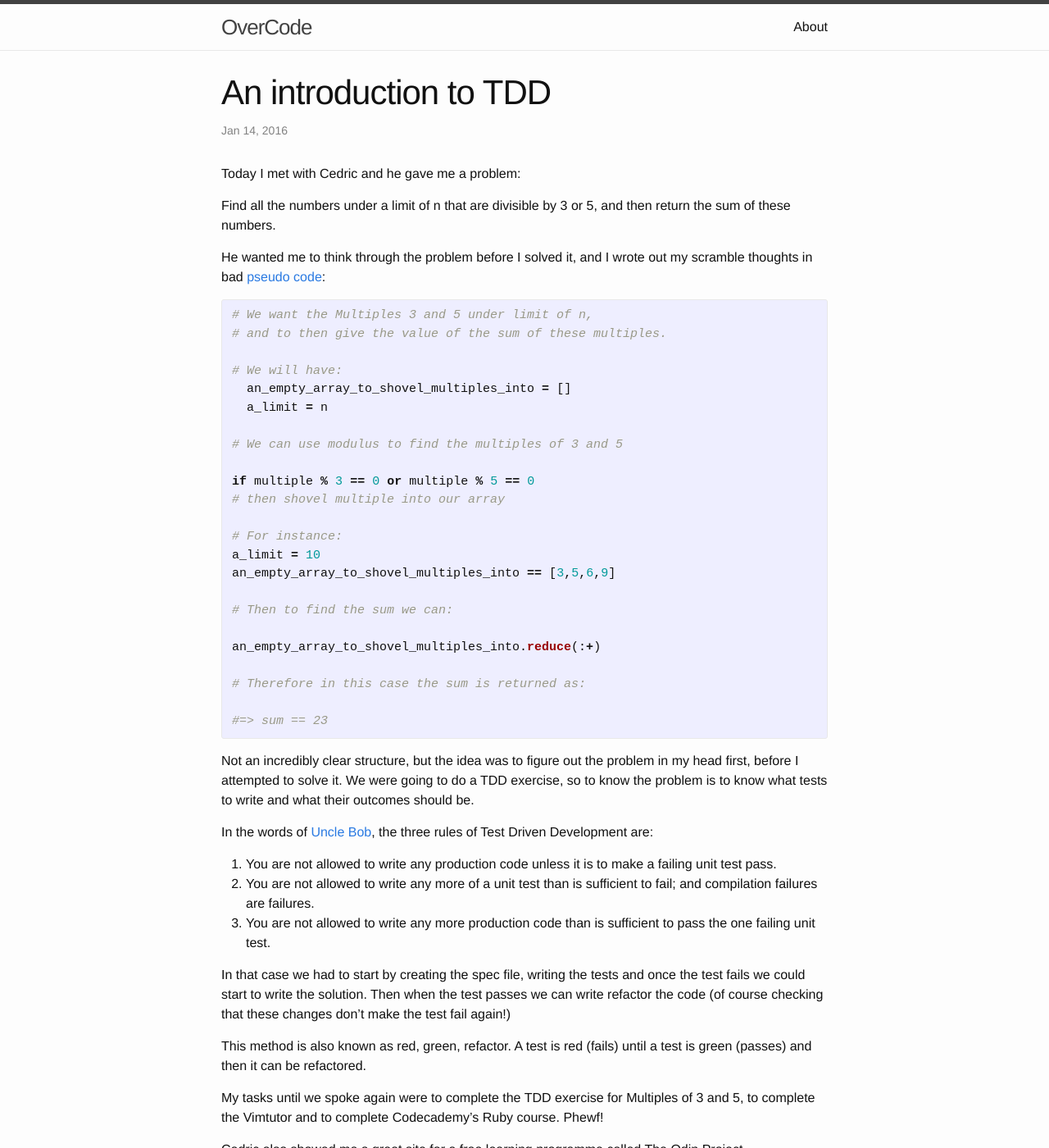
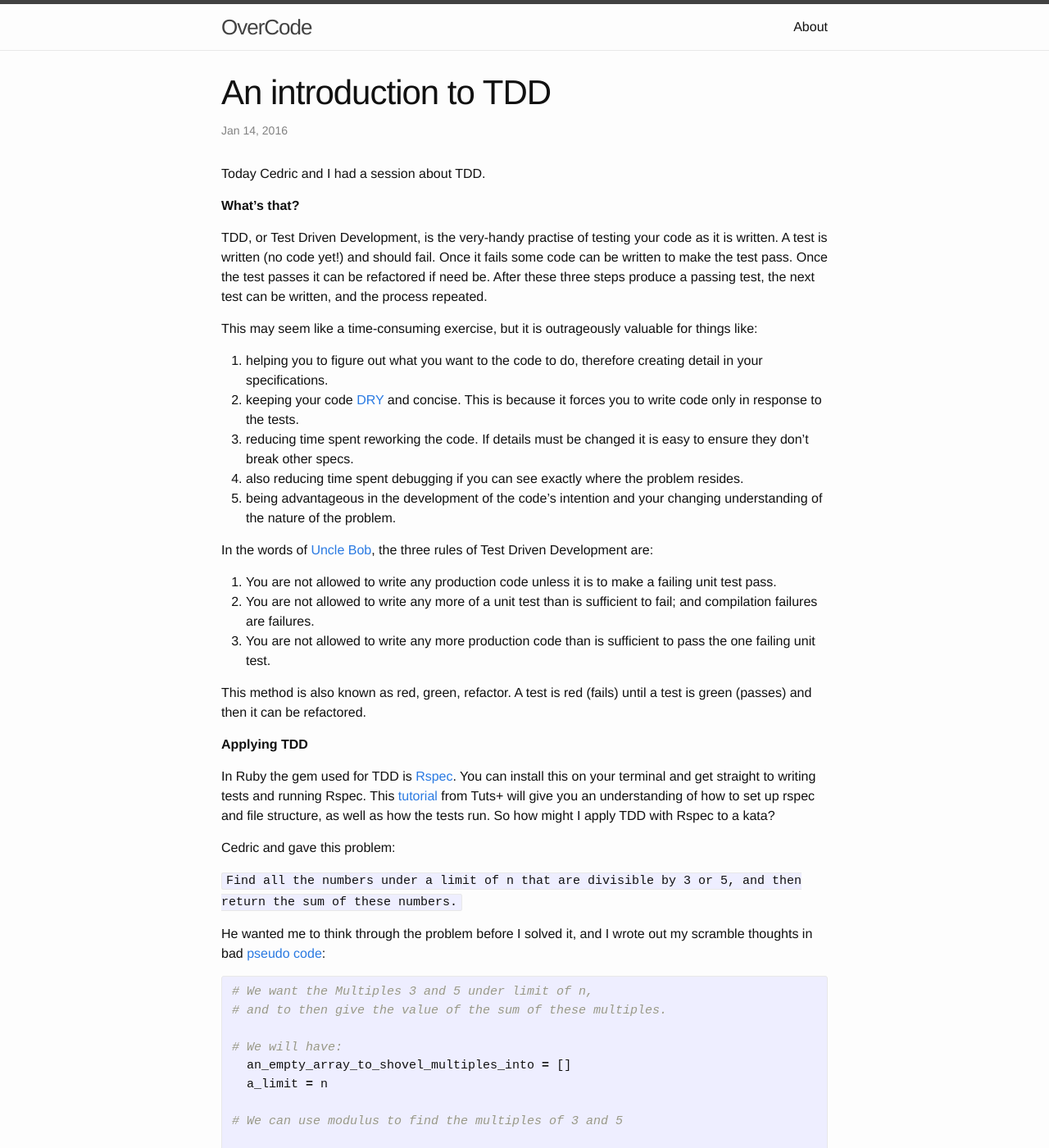
Before and after one commit to DaisyMolving/DaisyMolving.github.io, a Jekyll site: the page built from _posts/2016-01-14-intro-to-TDD.markdown, in a window 1280 px wide and 1400 px high. Shown: the whole window at 82% size. Built offline with Jekyll 4.4.1, drawn with Linux system fonts in a browser that asks for light colours; some of the changed text lies outside the part shown.

Commit message:
split ruby splat to new file, finished time class post and added a significant amount to tdd intro post

```diff
--- a/_posts/2016-01-14-intro-to-TDD.markdown
+++ b/_posts/2016-01-14-intro-to-TDD.markdown
@@ -4,9 +4,35 @@ title:  "An introduction to TDD"
 date:   2016-01-14 12:29:31 +0000
 ---
 
-Today I met with Cedric and he gave me a problem:
+Today Cedric and I had a session about TDD.
 
-  Find all the numbers under a limit of n that are divisible by 3 or 5, and then return the sum of these numbers.
+<strong>What's that?</strong>
+
+TDD, or Test Driven Development, is the very-handy practise of testing your code as it is written. A test is written (no code yet!) and should fail. Once it fails some code can be written to make the test pass. Once the test passes it can be refactored if need be. After these three steps produce a passing test, the next test can be written, and the process repeated.
+
+This may seem like a time-consuming exercise, but it is outrageously valuable for things like:
+
+  1. helping you to figure out what you want to the code to do, therefore creating detail in your specifications.
+  2. keeping your code [DRY][dont-repeat-yourself] and concise. This is because it forces you to write code only in response to the tests.
+  3. reducing time spent reworking the code. If details must be changed it is easy to ensure they don't break other specs.
+  4. also reducing time spent debugging if you can see exactly where the problem resides.
+  5. being advantageous in the development of the code's intention and your changing understanding of the nature of the problem.
+
+In the words of [Uncle Bob][uncle-bob-TDD-rules], the three rules of Test Driven Development are:
+
+  1. You are not allowed to write any production code unless it is to make a failing unit test pass.
+  2. You are not allowed to write any more of a unit test than is sufficient to fail; and compilation failures are failures.
+  3. You are not allowed to write any more production code than is sufficient to pass the one failing unit test.
+
+This method is also known as red, green, refactor. A test is red (fails) until a test is green (passes) and then it can be refactored.
+
+<strong>Applying TDD</strong>
+
+In Ruby the gem used for TDD is [Rspec][rspec-info]. You can install this on your terminal and get straight to writing tests and running Rspec. This [tutorial][rpsec-library-tutorial] from Tuts+ will give you an understanding of how to set up rspec and file structure, as well as how the tests run. So how might I apply TDD with Rspec to a kata?
+
+Cedric and gave this problem:
+
+  `Find all the numbers under a limit of n that are divisible by 3 or 5, and then return the sum of these numbers.`
 
 He wanted me to think through the problem before I solved it, and I wrote out my scramble thoughts in bad [pseudo code][pseudo-code]:
 
@@ -37,21 +63,29 @@ an_empty_array_to_shovel_multiples_into.reduce(:+)
 
 {% endhighlight %}
 
-Not an incredibly clear structure, but the idea was to figure out the problem in my head first, before I attempted to solve it. We were going to do a TDD exercise, so to know the problem is to know what tests to write and what their outcomes should be.
+Not an incredibly clear structure here, but the idea was to figure out the problem in my head first, before I attempted to solve it. To know the problem is to know what tests to write and what their outcomes should be.
 
-In the words of [Uncle Bob][uncle-bob-TDD-rules], the three rules of Test Driven Development are:
+This is how it might start:
 
-  1. You are not allowed to write any production code unless it is to make a failing unit test pass.
-  2. You are not allowed to write any more of a unit test than is sufficient to fail; and compilation failures are failures.
-  3. You are not allowed to write any more production code than is sufficient to pass the one failing unit test.
+<p align="center">
+<img src="../../../../../../../assets/beginning-tdd.jpg">
+</p>
 
-In that case we had to start by creating the spec file, writing the tests and once the test fails we could start to write the solution. Then when the test passes we can write refactor the code (of course checking that these changes don’t make the test fail again!)
 
-This method is also known as red, green, refactor. A test is red (fails) until a test is green (passes) and then it can be refactored.
+<strong>Another Resource...</strong>
 
-My tasks until we spoke again were to complete the TDD exercise for Multiples of 3 and 5, to complete the Vimtutor and to complete Codecademy’s Ruby course. Phewf!
+There is a secret, for-spies-only, resource in the comments section of this [blog-post][air-pair-readers-coupon] (still valid?) if you want a more involved tutorial of Test Driven Development. Plus the tutor has an excellent moustache!
 
-Cedric also showed me a great site for a free learning programme called The Odin Project (http://www.theodinproject.com/), and in my own searching I also found the curriculum with exercises for Railsbridge (http://curriculum.railsbridge.org/docs/). Railsbridge is a course based in the United States that has the occasional workshop in the United Kingdom too. It is an organisation that is interested in diversifying the tech industry, and run weekend workshops to get people involved in tech by learning Ruby on Rails.
+<div align="center">
+<iframe src="//giphy.com/embed/Dzmg5QAojwb6M" width="300" height="180" frameBorder="0" allowFullScreen></iframe>
+</div>
+
+P.s. This is not the moustachioed tutor, this is you being a spy, and also owning a very good crumb-catcher.
+
 
 [uncle-bob-TDD-rules]: http://butunclebob.com/ArticleS.UncleBob.TheThreeRulesOfTdd
 [pseudo-code]: http://programmers.stackexchange.com/questions/12683/should-one-use-pseudocode-before-actual-coding
+[dont-repeat-yourself]: http://programmer.97things.oreilly.com/wiki/index.php/Don't_Repeat_Yourself
+[rspec-info]: http://rspec.info/
+[rpsec-library-tutorial]: https://code.tutsplus.com/tutorials/ruby-for-newbies-testing-with-rspec--net-21297
+[air-pair-readers-coupon]: https://www.airpair.com/testing/learn-ruby-test-driven-development
--- /dev/null
+++ b/_posts/2016-01-21-ruby-splat.markdown
@@ -0,0 +1,5 @@
+---
+layout: post
+title:  "Ruby Splat"
+date:   2016-01-22 12:29:31 +0000
+---
```
Also changed, not shown: _posts/2016-01-21-splat-and-time.markdown (deleted, +0 -42 lines), _posts/2016-01-22-time-class.markdown (added, +127 -0 lines).
